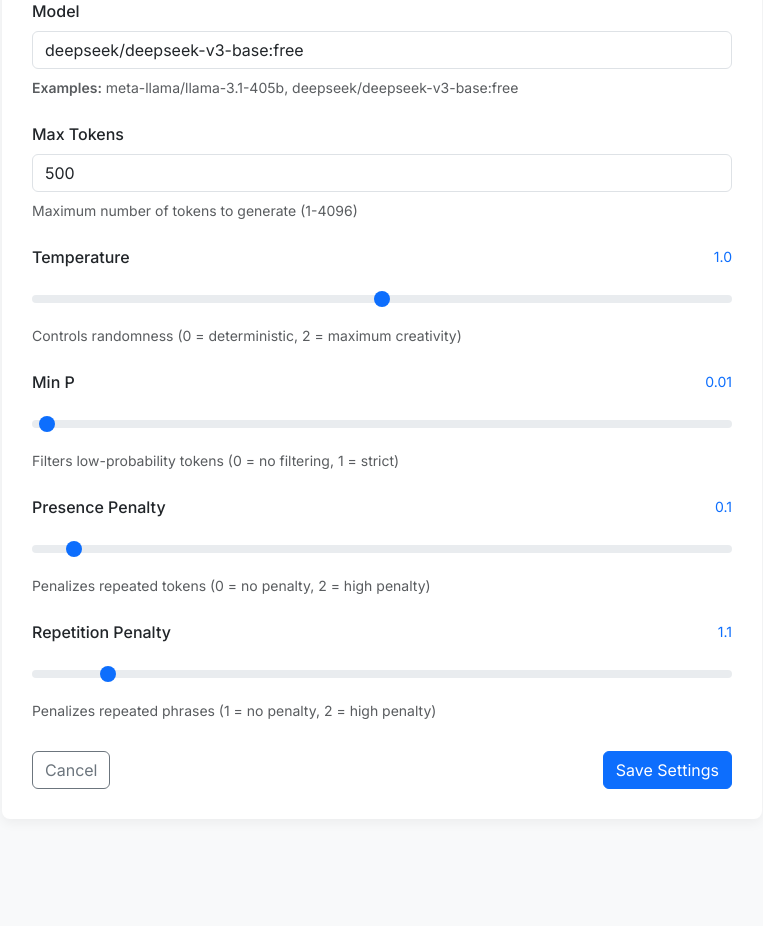
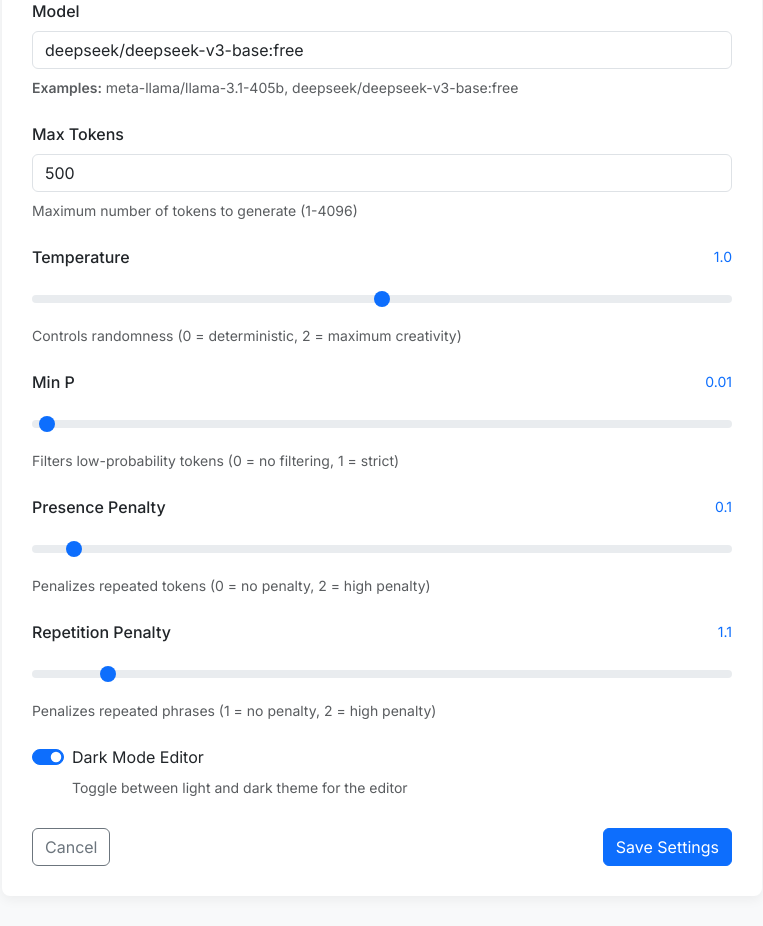
Before and after one commit to lyramakesmusic/text-completion-webui, a Flask app: page /settings in a window 1280 px wide. Shown: the part 180-1106 px from the top of the page, without its empty margins (258-1021 px from the left). Before the commit the page ends 969 px from the top, so only its background shows below. Run offline with Flask 3, Linux system fonts and the light colour scheme.

Commit message:
Add files via upload

```diff
--- a/app.py
+++ b/app.py
@@ -57,7 +57,8 @@ DEFAULT_CONFIG = {
     'repetition_penalty': 1.1,
     'max_tokens': 500,
     'current_document': None,
-    'documents': []  # List of document IDs
+    'documents': [],  # List of document IDs
+    'dark_mode': True  # Default to dark mode
 }
 
 # Active generation requests
@@ -477,6 +478,7 @@ def settings():
         config['presence_penalty'] = float(request.form.get('presence_penalty', config['presence_penalty']))
         config['repetition_penalty'] = float(request.form.get('repetition_penalty', config['repetition_penalty']))
         config['max_tokens'] = int(request.form.get('max_tokens', config['max_tokens']))
+        config['dark_mode'] = request.form.get('dark_mode') == 'on'  # Convert checkbox value to boolean
         save_config(config)
         return jsonify({'success': True})
 
--- a/templates/index.html
+++ b/templates/index.html
@@ -569,6 +569,10 @@
     <script src="https://cdnjs.cloudflare.com/ajax/libs/codemirror/5.65.1/mode/markdown/markdown.min.js"></script>
 
     <!-- Application JavaScript -->
+    <script>
+        // Pass config to JavaScript
+        window.config = {{ config|tojson|safe }};
+    </script>
     <script src="/static/js/app.js"></script>
 </body>
 </html>
--- a/templates/settings.html
+++ b/templates/settings.html
@@ -160,6 +160,14 @@
                         <div class="form-text">Penalizes repeated phrases (1 = no penalty, 2 = high penalty)</div>
                     </div>
 
+                    <div class="mb-4">
+                        <div class="form-check form-switch">
+                            <input class="form-check-input" type="checkbox" id="dark_mode" name="dark_mode" {% if config.dark_mode %}checked{% endif %}>
+                            <label class="form-check-label" for="dark_mode">Dark Mode Editor</label>
+                            <div class="form-text">Toggle between light and dark theme for the editor</div>
+                        </div>
+                    </div>
+
                     <div class="settings-footer">
                         <a href="/" class="btn btn-outline-secondary">Cancel</a>
                         <button type="submit" class="btn btn-primary" id="save-btn">Save Settings</button>
```
Also changed, not shown: static/js/app.js (+18 -4 lines).
